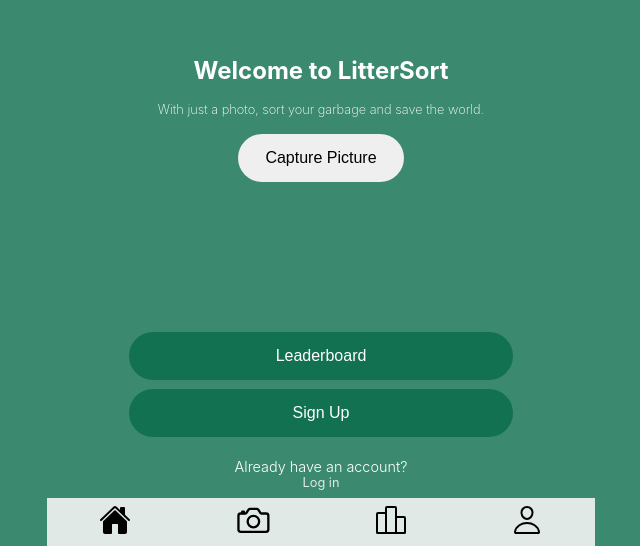
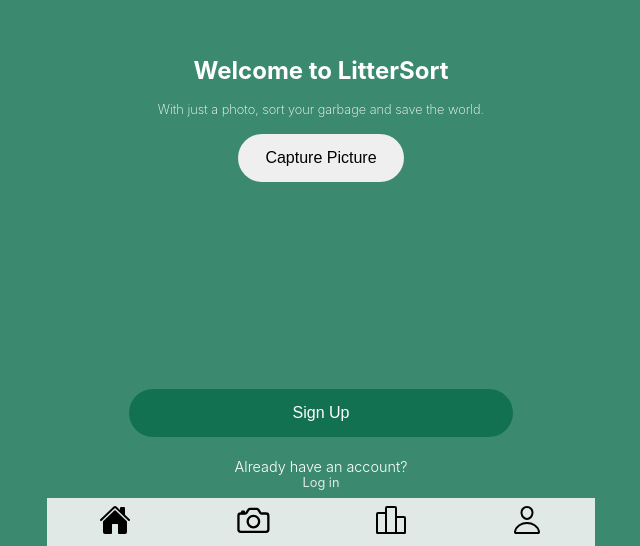
Before and after one commit to codeforsanjose/litter.ai, a React (Create React App) app in the folder client/: page / in a window 1280 px wide. Shown: the part 254-800 px from the top of the page, without its empty margins (319-959 px from the left). Built offline with nearby package versions, Linux system fonts and the light colour scheme; some icons are missing.

Commit message:
Removed leaderboard and profile buttons from the home page

```diff
--- a/client/src/Components/LandingPage.jsx
+++ b/client/src/Components/LandingPage.jsx
@@ -23,20 +23,8 @@ export default function LandingPage({ user }) {
         </div>
         <div className="landing-bottom-section">
           <div className="landing-bottom-buttons lower-buttons">
-            <Link to="/leaderboard">
-              <button type="button" className="landing-secondary-button">
-                Leaderboard
-              </button>
-            </Link>
-            { user
-              ? (
-                <Link to="/profile">
-                  <button type="button" className="landing-secondary-button">
-                    Profile
-                  </button>
-                </Link>
-              )
-              : (
+            { !user
+              && (
                 <>
                   <Link to="/register">
                     <button type="button" className="landing-secondary-button">
```
